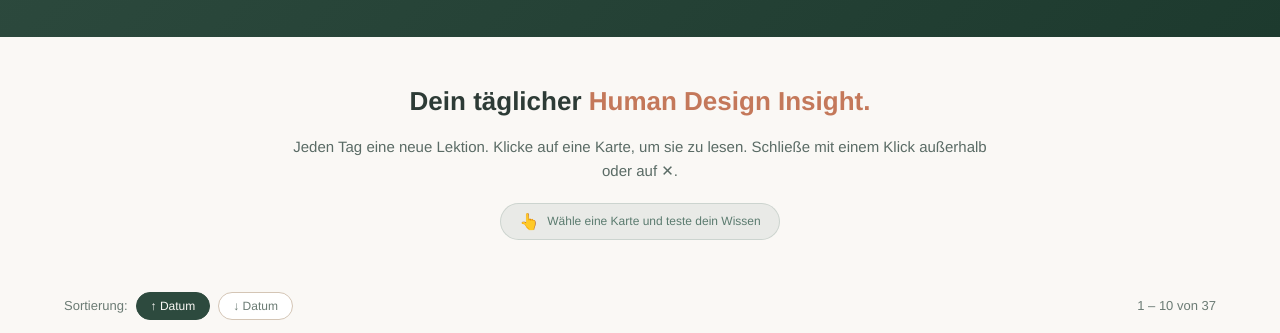
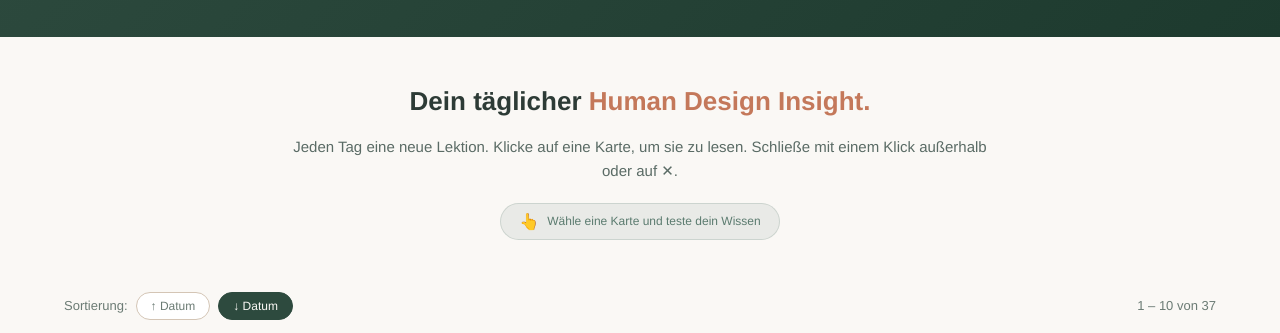
Before and after one commit to thomasender/hd-guru-static, a website with bundled scripts: page index.html in a window 1280 px wide. Shown: the part 130-463 px from the top of the page. Built offline with nearby package versions, Linux system fonts and the light colour scheme; files whose address does not match are found by name.

Commit message:
fix: default sort should be desc (newest first), matching initial sortOrder state

```diff
--- a/index.html
+++ b/index.html
@@ -87,8 +87,8 @@
       <div class="cards-controls">
         <div class="sort-group">
           <span class="controls-label">Sortierung:</span>
-          <button class="sort-btn active" data-sort="asc" id="sort-asc">↑ Datum</button>
-          <button class="sort-btn" data-sort="desc" id="sort-desc">↓ Datum</button>
+          <button class="sort-btn" data-sort="asc" id="sort-asc">↑ Datum</button>
+          <button class="sort-btn active" data-sort="desc" id="sort-desc">↓ Datum</button>
         </div>
         <div class="page-info" id="page-info">1 – 10 von 36</div>
       </div>
```
